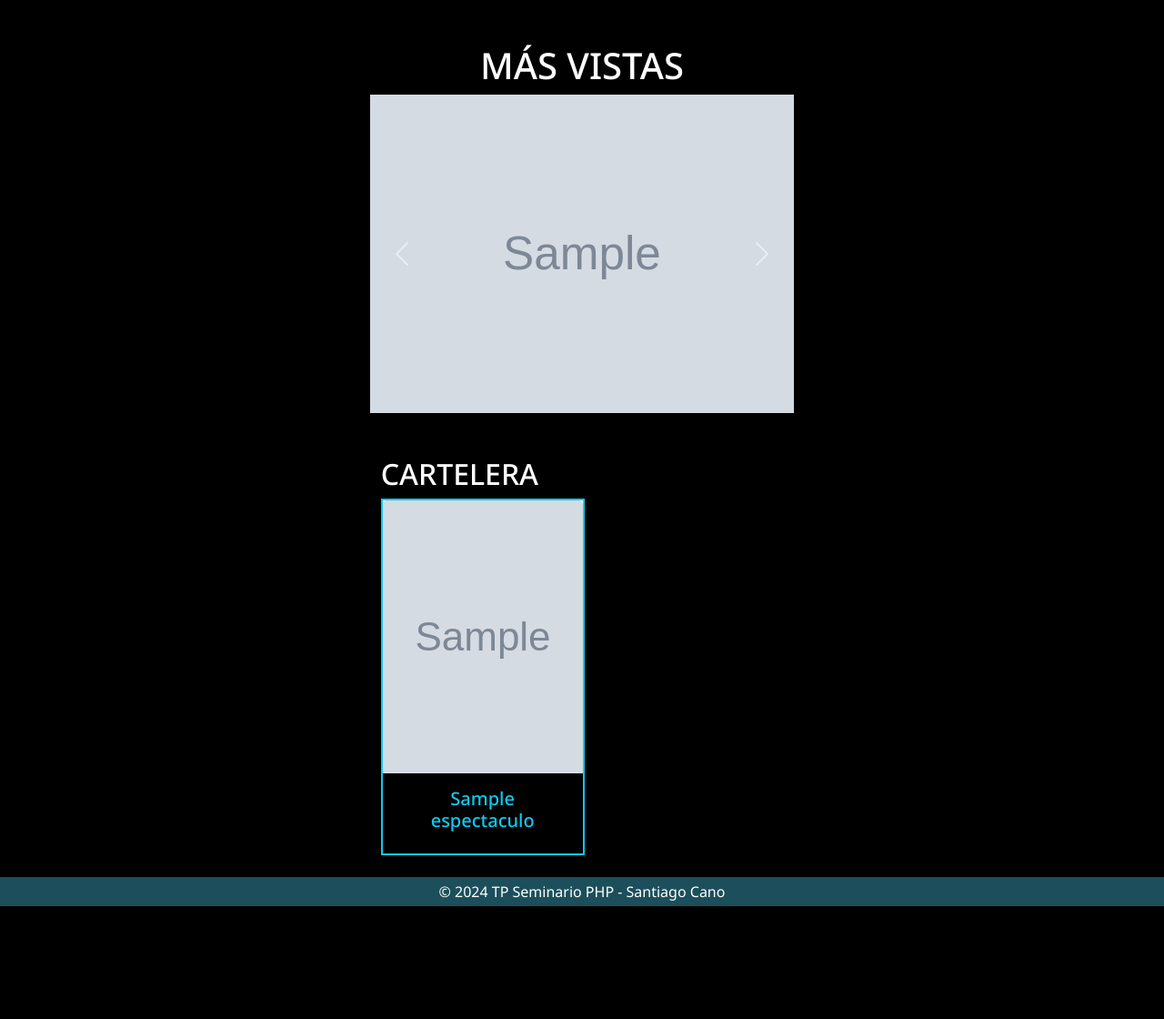
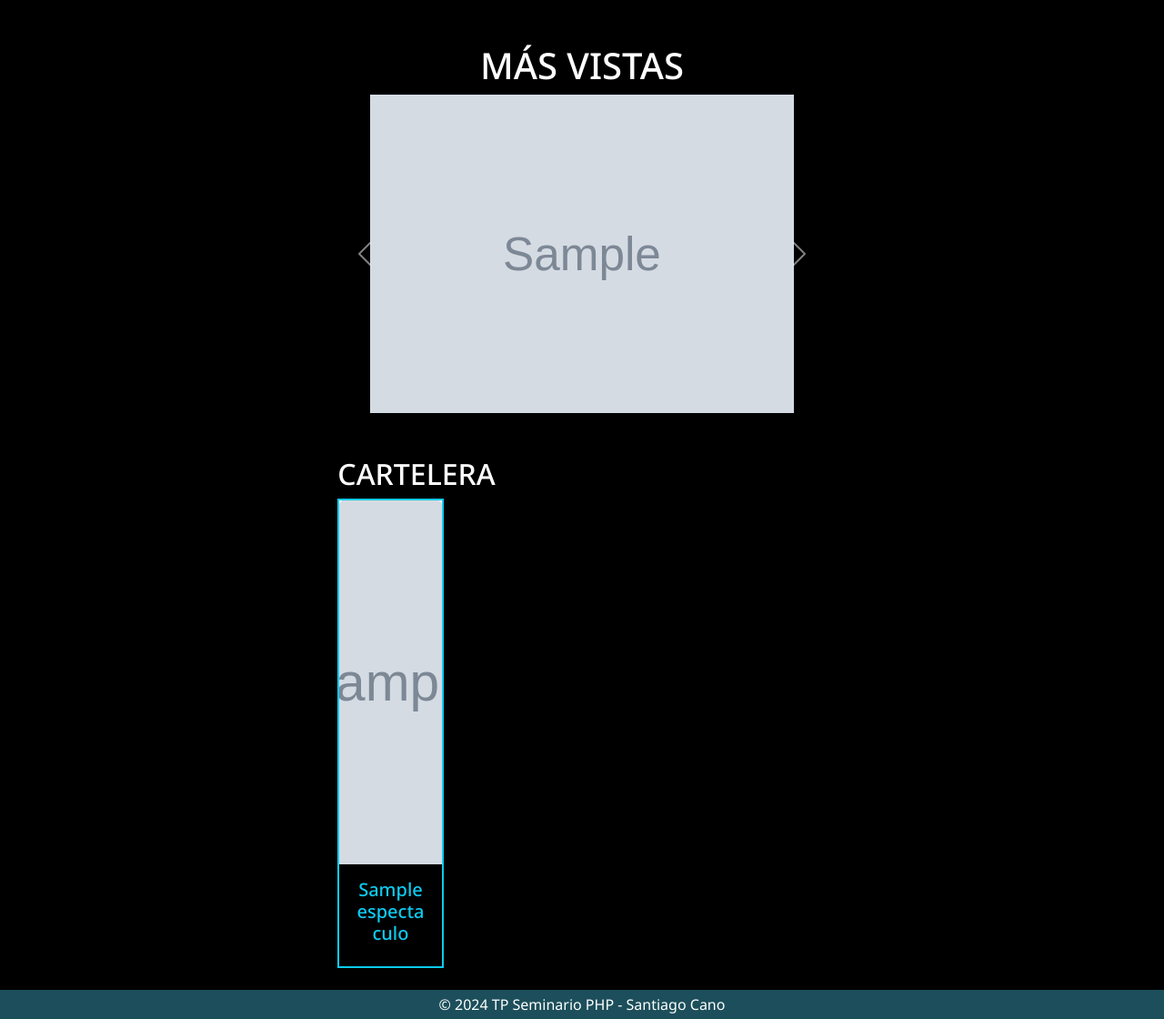
Before and after one commit to santicano2/tp-seminario-php, a CodeIgniter app: page /tp/home in a window 1280 px wide. Shown: the part 56-1176 px from the top of the page at 91% size. Before the commit the page ends 1052 px from the top, so only its background shows below. Run offline with CodeIgniter, Linux system fonts and the light colour scheme; the visitor is signed in with stand-in values (Sample User, id 1); tables that the repository leaves empty or names only in its code hold one stand-in row (values such as "Sample post"); grey boxes marked "Sample" are stand-in pictures; some libraries are stand-ins or nearby versions.

Commit message:
agregadas mas peliculas y ui arreglado

```diff
--- a/application/views/home.php
+++ b/application/views/home.php
@@ -37,14 +37,14 @@
 		</button>
 	</div>
 
-	<div class="container-fluid mt-5">
+	<div class="container mt-5">
 		<h2>CARTELERA</h2>
 		<div class="row">
 			<?php foreach ($espectaculos as $espectaculo): ?>
-				<div class="col-sm-2 col-md-3 mb-4">
-					<div class="card h-100 border border-2 border-info rounded-0 text-white hover" style="width: 14rem;">
+				<div class="col-12 col-sm-6 col-md-4 col-lg-3 mb-4">
+					<div class="card h-100 border border-2 border-info rounded-0 text-white hover" style="width: 100%;">
 						<a href="<?php echo base_url('espectaculos/show/' . $espectaculo->id); ?>">
-							<img src="<?php echo base_url('assets/img/uploads/' . $espectaculo->image); ?>" class="card-img-top" alt="<?php echo $espectaculo->name; ?>" style="height: 300px; object-fit: cover;">
+							<img src="<?php echo base_url('assets/img/uploads/' . $espectaculo->image); ?>" class="card-img-top" alt="<?php echo $espectaculo->name; ?>" style="height: 400px; object-fit: cover;">
 						</a>
 						<div class="card-body bg-black text-center">
 							<h5 class="card-title">
```
Also changed, not shown: assets/img/uploads/la-sustancia.jpg (added), assets/img/uploads/robot-salvaje.jpg (added), assets/img/uploads/venom.jpg (added).
